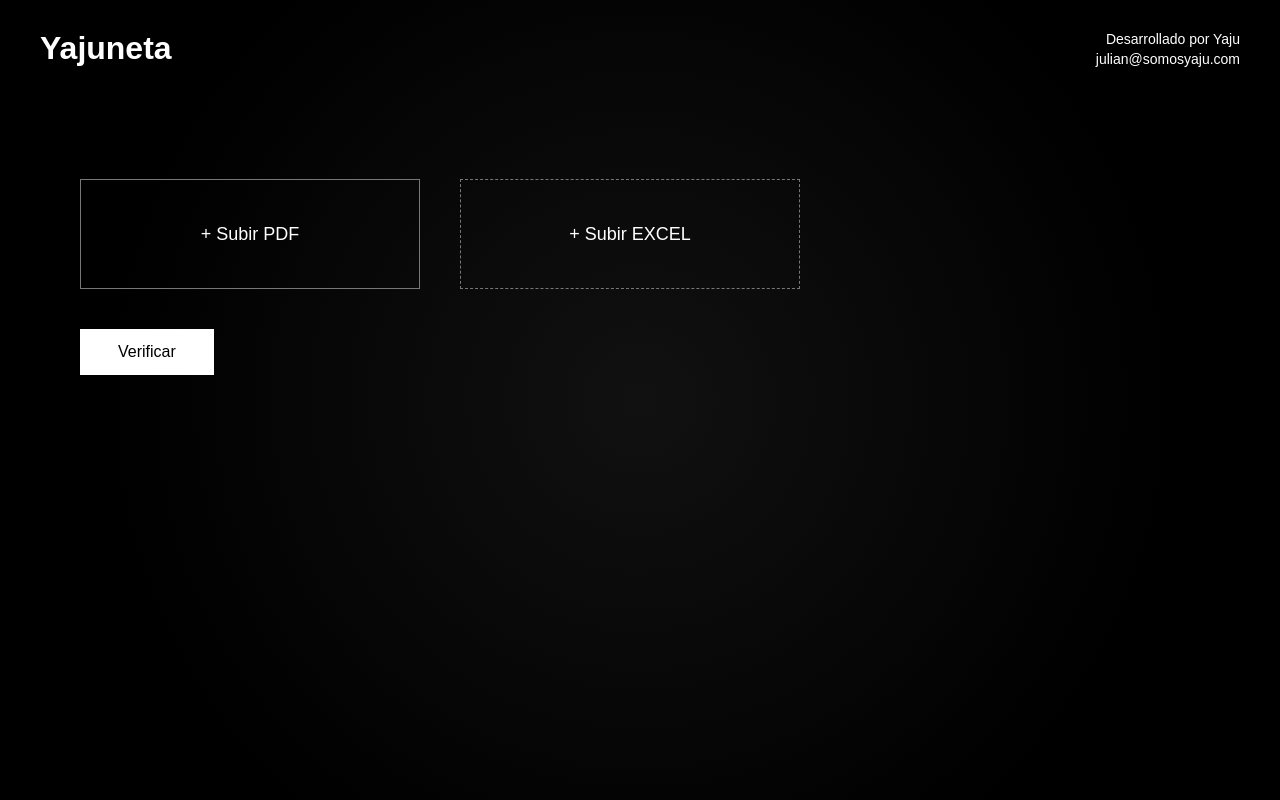
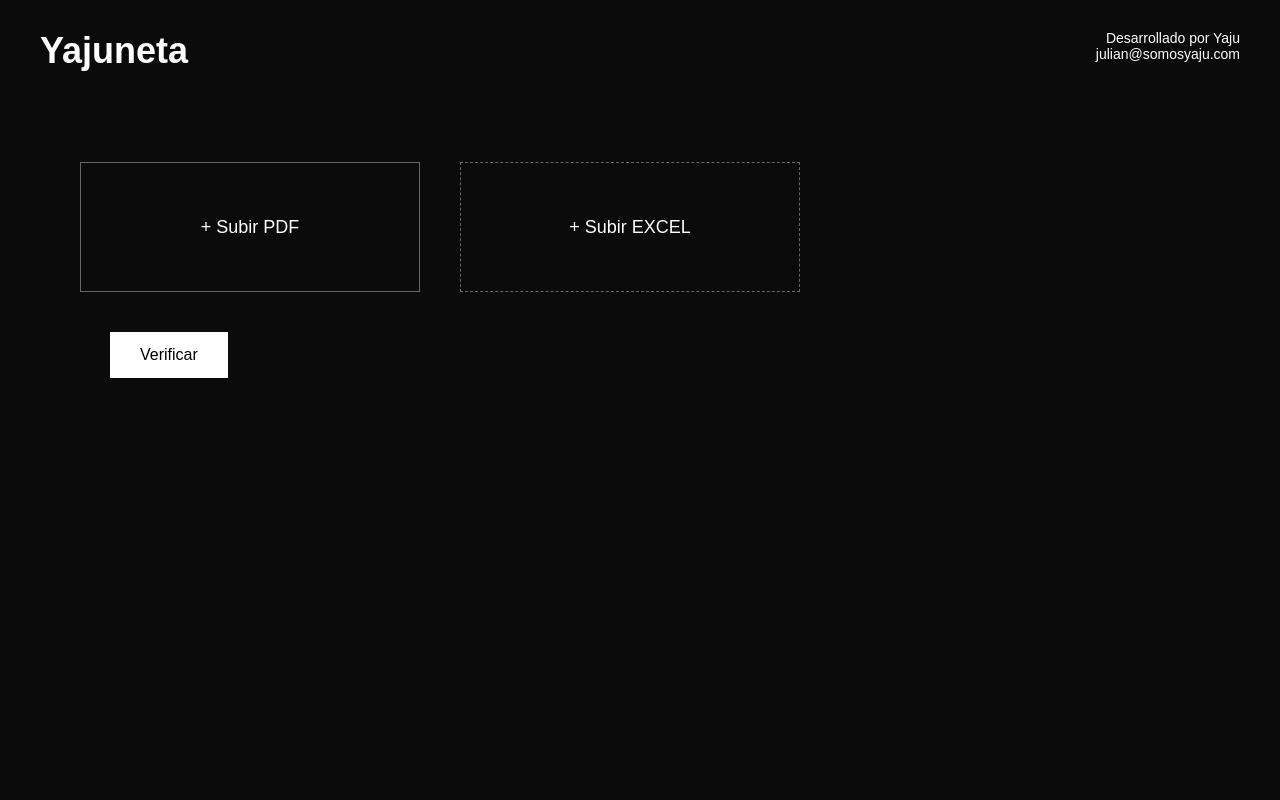
Before and after one commit to somosyaju/yajuneta, a FastAPI app: page / in a window 1280 px wide. Run offline with FastAPI, Linux system fonts and the light colour scheme.

Commit message:
Update index.html

```diff
--- a/templates/index.html
+++ b/templates/index.html
@@ -1,152 +1,193 @@
 <!DOCTYPE html>
 <html lang="es">
 <head>
-<meta charset="UTF-8">
+<meta charset="UTF-8" />
 <title>Yajuneta</title>
 
 <style>
-* {
-    box-sizing: border-box;
-    font-family: Arial, Helvetica, sans-serif;
-}
+* { box-sizing: border-box; font-family: Arial, Helvetica, sans-serif; }
 
 body {
   margin: 0;
-    height: 100vh;
-    background: radial-gradient(circle at center, #111 0%, #000 70%);
+  background: #0b0b0b;
   color: white;
+  min-height: 100vh;
 }
 
-/* HEADER */
-.header {
+header {
   display: flex;
   justify-content: space-between;
   padding: 30px 40px;
 }
 
-.logo {
-    font-size: 32px;
-    font-weight: 700;
+header h1 {
+  margin: 0;
+  font-size: 36px;
 }
 
-.author {
+header .dev {
   text-align: right;
   font-size: 14px;
-    line-height: 1.4;
 }
 
-/* MAIN */
 .main {
-    margin-top: 80px;
-    padding-left: 80px;
+  padding: 60px 80px;
 }
 
-/* UPLOAD ZONES */
 .uploads {
   display: flex;
   gap: 40px;
-    margin-bottom: 40px;
+  align-items: center;
 }
 
 .upload-box {
   width: 340px;
-    height: 110px;
-    border: 1px solid #777;
+  height: 130px;
+  border: 1px solid #666;
   display: flex;
+  flex-direction: column;
+  justify-content: center;
   align-items: center;
-    justify-content: center;
   cursor: pointer;
-    transition: all 0.25s ease;
-    font-size: 18px;
+  position: relative;
 }
 
 .upload-box.dashed {
-    border: 1px dashed #777;
-}
-
-.upload-box:hover {
-    border-color: white;
+  border: 1px dashed #666;
 }
 
 .upload-box input {
   display: none;
 }
 
-/* BUTTON */
+.upload-box span {
+  font-size: 18px;
+}
+
+.success {
+  margin-top: 10px;
+  background: #0f4d2f;
+  padding: 6px 12px;
+  font-size: 13px;
+}
+
+.actions {
+  margin-top: 40px;
+  display: flex;
+  align-items: center;
+  gap: 30px;
+}
+
+#status {
+  font-size: 16px;
+}
+
 button {
-    background: white;
-    color: black;
-    border: none;
-    padding: 14px 38px;
+  padding: 12px 28px;
   font-size: 16px;
+  border: 2px solid #fff;
+  background: #fff;
+  color: #000;
   cursor: pointer;
-    transition: all 0.25s ease;
 }
 
 button:hover {
-    background: #ddd;
+  background: #0a2cff;
+  color: #fff;
+  border-color: #0a2cff;
 }
 
-/* RESULT */
-.result {
-    margin-top: 50px;
-    max-width: 900px;
-    font-size: 16px;
-    line-height: 1.5;
+button:disabled {
+  opacity: 0.6;
+  cursor: not-allowed;
+}
+
+#result {
+  margin-top: 40px;
   white-space: pre-wrap;
+  font-family: Consolas, monospace;
+  font-size: 15px;
 }
 </style>
 </head>
 
 <body>
 
-<!-- HEADER -->
-<div class="header">
-    <div class="logo">Yajuneta</div>
-    <div class="author">
+<header>
+  <h1>Yajuneta</h1>
+  <div class="dev">
     Desarrollado por Yaju<br>
     julian@somosyaju.com
   </div>
-</div>
+</header>
 
-<!-- MAIN -->
 <div class="main">
-
-    <form id="form">
 
   <div class="uploads">
 
     <!-- PDF -->
-            <label class="upload-box">
-                + Subir PDF
-                <input type="file" name="pdf" accept=".pdf" required>
+    <label class="upload-box" id="pdfBox">
+      <input type="file" id="pdfFile" accept="application/pdf">
+      <span id="pdfText">+ Subir PDF</span>
     </label>
 
     <!-- EXCEL -->
-            <label class="upload-box dashed">
-                + Subir EXCEL
-                <input type="file" name="excel" accept=".xlsx" required>
+    <label class="upload-box dashed" id="excelBox">
+      <input type="file" id="excelFile" accept=".xls,.xlsx">
+      <span id="excelText">+ Subir EXCEL</span>
     </label>
 
   </div>
 
-        <button type="submit">Verificar</button>
+  <div class="actions">
+    <div id="status"></div>
+    <button id="verifyBtn">Verificar</button>
+  </div>
 
-    </form>
-
-    <div class="result" id="result"></div>
+  <div id="result"></div>
 
 </div>
 
 <script>
-const form = document.getElementById("form");
+const pdfInput = document.getElementById("pdfFile");
+const excelInput = document.getElementById("excelFile");
+const pdfText = document.getElementById("pdfText");
+const excelText = document.getElementById("excelText");
+const status = document.getElementById("status");
 const result = document.getElementById("result");
+const button = document.getElementById("verifyBtn");
 
-form.addEventListener("submit", async (e) => {
-    e.preventDefault();
-    result.textContent = "Analizando con IA...";
+pdfInput.addEventListener("change", () => {
+  if (pdfInput.files.length) {
+    pdfText.innerHTML = `
+      ${pdfInput.files[0].name}
+      <div class="success">✔ Archivo subido correctamente</div>
+    `;
+  }
+});
 
-    const formData = new FormData(form);
+excelInput.addEventListener("change", () => {
+  if (excelInput.files.length) {
+    excelText.innerHTML = `
+      ${excelInput.files[0].name}
+      <div class="success">✔ Archivo subido correctamente</div>
+    `;
+  }
+});
+
+button.addEventListener("click", async () => {
+  if (!pdfInput.files.length || !excelInput.files.length) {
+    alert("Subí PDF y Excel");
+    return;
+  }
+
+  button.disabled = true;
+  status.textContent = "Verificando con Yajuneta IA...";
+  result.textContent = "";
+
+  const formData = new FormData();
+  formData.append("pdf", pdfInput.files[0]);
+  formData.append("excel", excelInput.files[0]);
 
   try {
     const res = await fetch("/check", {
@@ -155,14 +196,14 @@ form.addEventListener("submit", async (e) => {
     });
 
     const data = await res.json();
+    result.textContent = data.resultado || "Sin errores detectados.";
 
-        result.textContent = data.ok
-            ? data.message
-            : "Error: " + data.error;
+  } catch (err) {
+    result.textContent = "Error al verificar.";
+  }
 
-    } catch {
-        result.textContent = "Error de conexión con el servidor";
-    }
+  status.textContent = "";
+  button.disabled = false;
 });
 </script>
 
```
Lines whose indentation alone changed are shown as unchanged.
